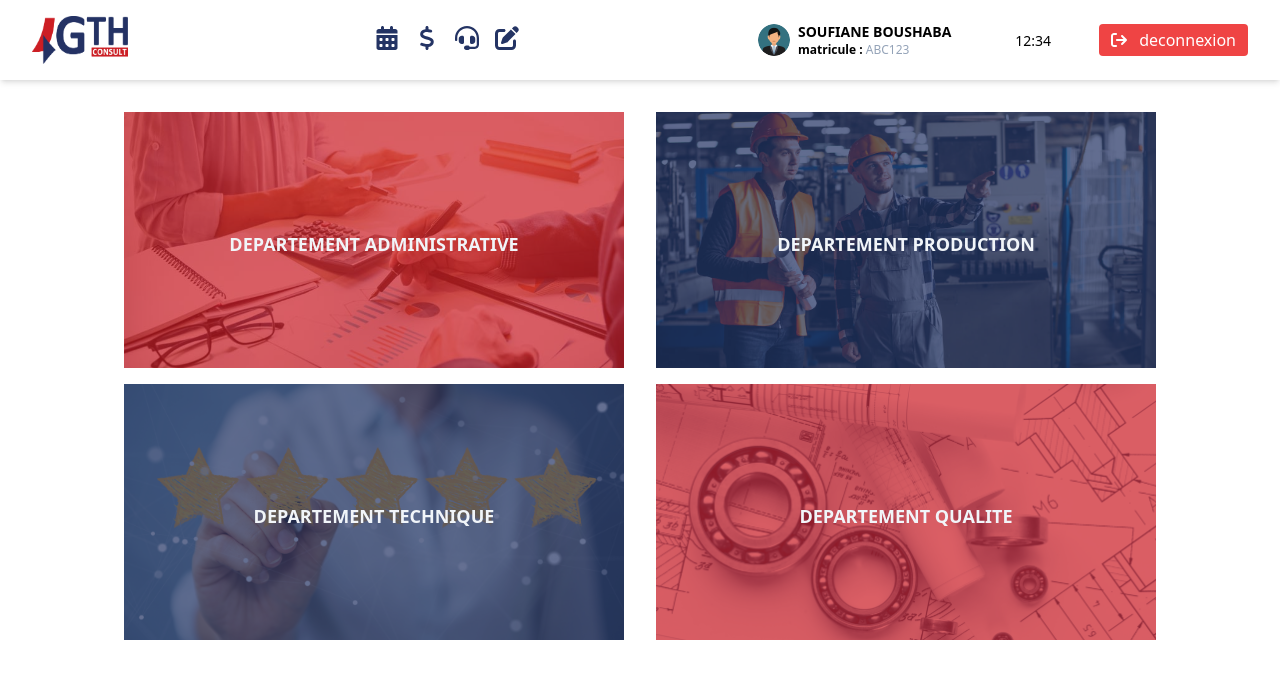
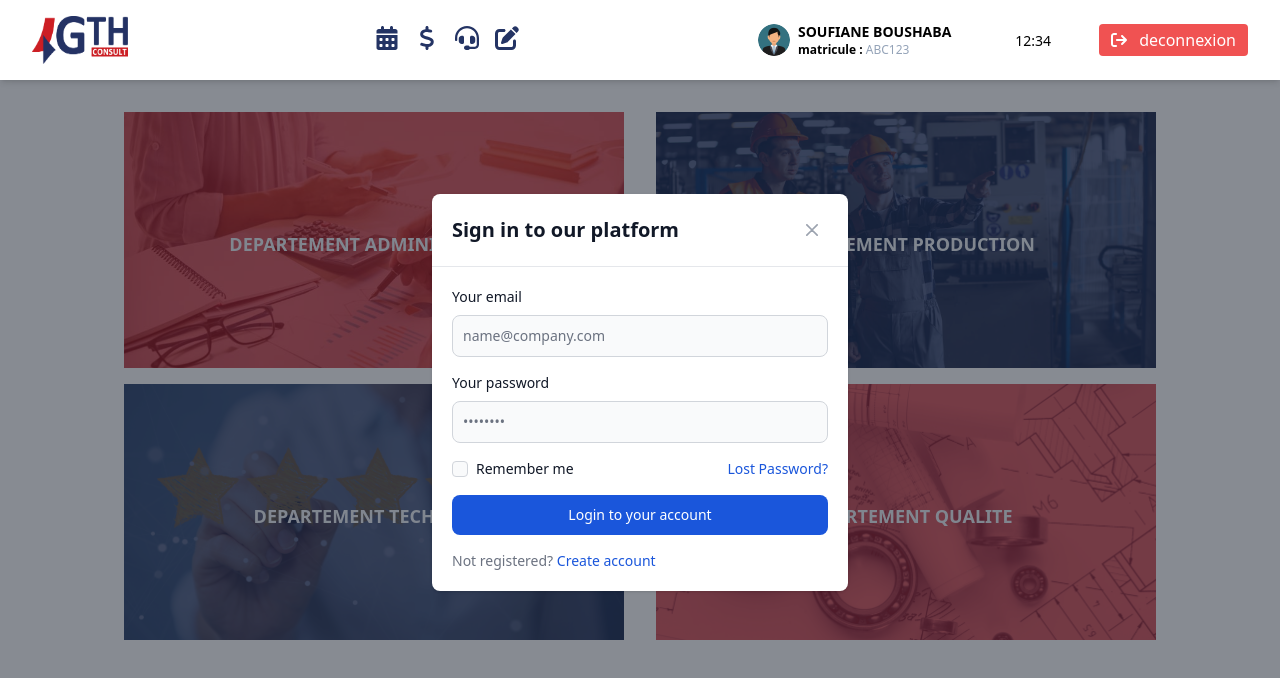
Before and after one commit to RabieImghi/INTRANET, a Vue app: page / in a window 1280 px wide. Both pictures are taken after a click on the icon 506 px from the left and 38 px from the top of the page. Shown: the top 678 px of the page. Built offline with nearby package versions, Linux system fonts and the light colour scheme.

Commit message:
add modal for demmand absence

```diff
--- a/package.json
+++ b/package.json
@@ -13,6 +13,7 @@
     "@fortawesome/vue-fontawesome": "^3.0.5",
     "autoprefixer": "^10.4.16",
     "core-js": "^3.8.3",
+    "flowbite": "^2.2.0",
     "postcss": "^8.4.31",
     "tailwindcss": "^3.3.5",
     "vue": "^3.2.13",
--- a/src/App.vue
+++ b/src/App.vue
@@ -10,7 +10,7 @@
           <span class="mx-2  "><font-awesome-icon class="w-6 h-6 text-custom-icon"  :icon="['fas', 'calendar-days']" /></span>
           <span class="mx-2 "><font-awesome-icon  class="w-6 h-6 text-custom-icon" :icon="['fas', 'dollar-sign']" /></span>
           <span class="mx-2 "><font-awesome-icon  class="w-6 h-6 text-custom-icon" :icon="['fas', 'headset']" /></span>
-          <span class="mx-2 "><font-awesome-icon  class="w-6 h-6 text-custom-icon" :icon="['fas', 'pen-to-square']" /></span>
+          <span class="mx-2 " data-modal-target="authentication-modal" data-modal-toggle="authentication-modal" ><font-awesome-icon  class="w-6 h-6 text-custom-icon" :icon="['fas', 'pen-to-square']" /></span>
         </div>
       <div class="flex justify-between items-center">
        <div class="flex items-center">
@@ -24,7 +24,6 @@
         <div class="ml-12">
           <span class="text-sm">12:34</span>
         </div>
-
         <button class="ml-12 flex gap-3 items-center px-3 py-1 bg-red-500 text-white rounded">  <font-awesome-icon :icon="['fas', 'arrow-right-from-bracket']" />deconnexion</button>
       </div>
     </header>
@@ -35,14 +34,21 @@
       <AppInterface :msg="msg" />
     </div>
   </div>
+  <AppModal />
+
 </template>
-
 <script>
 import AppInterface from './components/componentInterface/AppInterface.vue';
-
+import AppModal from './components/componentModal/AppModal.vue';
+import { onMounted } from 'vue'
+import { initFlowbite } from 'flowbite'
+onMounted(() => {
+    initFlowbite();
+})
 export default {
   components: {
     AppInterface,
+    AppModal,
   },
   props: {
     msg: String,
--- /dev/null
+++ b/src/components/componentModal/AppModal.vue
@@ -0,0 +1,52 @@
+<template>
+  <div id="authentication-modal" tabindex="-1" aria-hidden="true" class="hidden overflow-y-auto overflow-x-hidden fixed top-0 right-0 left-0 z-50 justify-center items-center w-full md:inset-0 h-[calc(100%-1rem)] max-h-full">
+    <div class="relative p-4 w-full max-w-md max-h-full">
+        <!-- Modal content -->
+        <div class="relative bg-white rounded-lg shadow dark:bg-gray-700">
+            <!-- Modal header -->
+            <div class="flex items-center justify-between p-4 md:p-5 border-b rounded-t dark:border-gray-600">
+                <h3 class="text-xl font-semibold text-gray-900 dark:text-white">
+                    Sign in to our platform
+                </h3>
+                <button type="button" class="end-2.5 text-gray-400 bg-transparent hover:bg-gray-200 hover:text-gray-900 rounded-lg text-sm w-8 h-8 ms-auto inline-flex justify-center items-center dark:hover:bg-gray-600 dark:hover:text-white" data-modal-hide="authentication-modal">
+                    <svg class="w-3 h-3" aria-hidden="true" xmlns="http://www.w3.org/2000/svg" fill="none" viewBox="0 0 14 14">
+                        <path stroke="currentColor" stroke-linecap="round" stroke-linejoin="round" stroke-width="2" d="m1 1 6 6m0 0 6 6M7 7l6-6M7 7l-6 6"/>
+                    </svg>
+                    <span class="sr-only">Close modal</span>
+                </button>
+            </div>
+            <!-- Modal body -->
+            <div class="p-4 md:p-5">
+                <form class="space-y-4" action="#">
+                    <div>
+                        <label for="email" class="block mb-2 text-sm font-medium text-gray-900 dark:text-white">Your email</label>
+                        <input type="email" name="email" id="email" class="bg-gray-50 border border-gray-300 text-gray-900 text-sm rounded-lg focus:ring-blue-500 focus:border-blue-500 block w-full p-2.5 dark:bg-gray-600 dark:border-gray-500 dark:placeholder-gray-400 dark:text-white" placeholder="name@company.com" required>
+                    </div>
+                    <div>
+                        <label for="password" class="block mb-2 text-sm font-medium text-gray-900 dark:text-white">Your password</label>
+                        <input type="password" name="password" id="password" placeholder="••••••••" class="bg-gray-50 border border-gray-300 text-gray-900 text-sm rounded-lg focus:ring-blue-500 focus:border-blue-500 block w-full p-2.5 dark:bg-gray-600 dark:border-gray-500 dark:placeholder-gray-400 dark:text-white" required>
+                    </div>
+                    <div class="flex justify-between">
+                        <div class="flex items-start">
+                            <div class="flex items-center h-5">
+                                <input id="remember" type="checkbox" value="" class="w-4 h-4 border border-gray-300 rounded bg-gray-50 focus:ring-3 focus:ring-blue-300 dark:bg-gray-600 dark:border-gray-500 dark:focus:ring-blue-600 dark:ring-offset-gray-800 dark:focus:ring-offset-gray-800" required>
+                            </div>
+                            <label for="remember" class="ms-2 text-sm font-medium text-gray-900 dark:text-gray-300">Remember me</label>
+                        </div>
+                        <a href="#" class="text-sm text-blue-700 hover:underline dark:text-blue-500">Lost Password?</a>
+                    </div>
+                    <button type="submit" class="w-full text-white bg-blue-700 hover:bg-blue-800 focus:ring-4 focus:outline-none focus:ring-blue-300 font-medium rounded-lg text-sm px-5 py-2.5 text-center dark:bg-blue-600 dark:hover:bg-blue-700 dark:focus:ring-blue-800">Login to your account</button>
+                    <div class="text-sm font-medium text-gray-500 dark:text-gray-300">
+                        Not registered? <a href="#" class="text-blue-700 hover:underline dark:text-blue-500">Create account</a>
+                    </div>
+                </form>
+            </div>
+        </div>
+    </div>
+  </div>
+</template>
+<script>
+export default {
+  name: 'AppModal',
+}
+</script>
--- a/tailwind.config.js
+++ b/tailwind.config.js
@@ -3,6 +3,7 @@ module.exports = {
   content: [
     "./index.html",
     "./src/**/*.{vue,js,ts,jsx,tsx}",
+    "./node_modules/flowbite/**/*.js",
   ],
   theme: {
     extend: {
@@ -11,5 +12,7 @@ module.exports = {
       },
     },
   },
-  plugins: [],
+  plugins: [
+    require('flowbite/plugin'),
+  ],
 }
```
Also changed, not shown: 1 other file (tests, documents, lock files or other folders).
